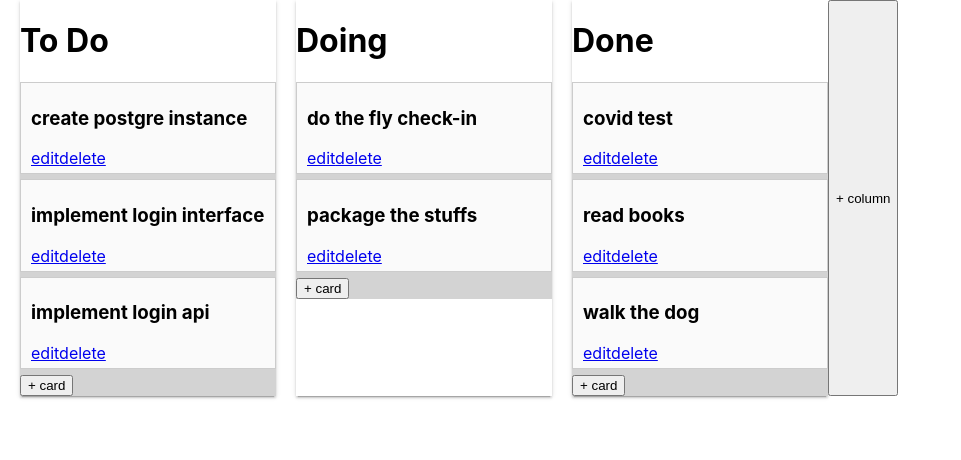
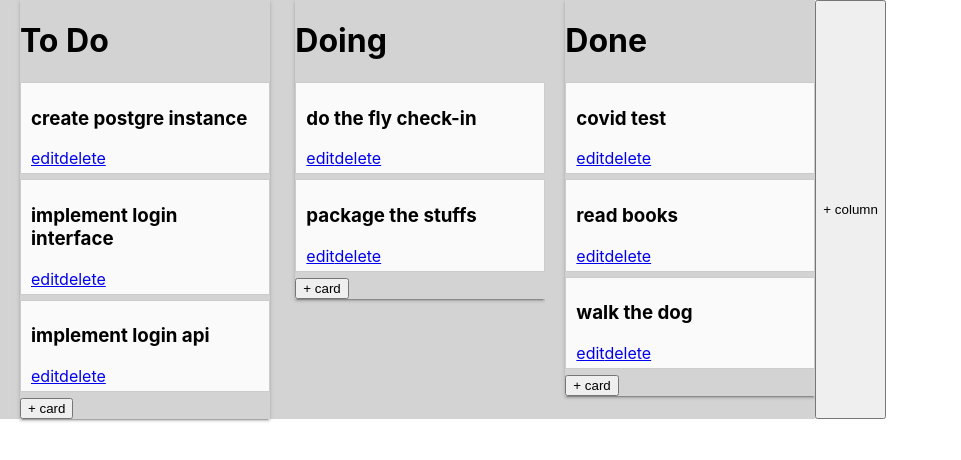
Before and after one commit to ricardotulio/board, a React (Create React App) app: page / in a window 1280 px wide. Shown: the top 460 px of the page, without its empty margins (0-961 px from the left). Built offline with nearby package versions, Linux system fonts and the light colour scheme.

Commit message:
components: bypass properties to components

```diff
--- a/src/components/DraggableCard/DraggableCard.jsx
+++ b/src/components/DraggableCard/DraggableCard.jsx
@@ -15,7 +15,10 @@ const getItemStyle = (isDragging, draggableStyle) => ({
   ...draggableStyle
 })
 
-const DraggableCard = ({ id, index, title, description }) => (
+const DraggableCard = (props) => {
+  const { id, index } = props
+
+  return (
     <Draggable key={ id } index={ index } draggableId={ id } index={ index }>
       {(provided, snapshot) => (
         <div
@@ -27,10 +30,11 @@ const DraggableCard = ({ id, index, title, description }) => (
             provided.draggableProps.style
           )}
         >
-        <Card key={ index } title={ title } description={ description } />
+          <Card { ...props } />
         </div>
       )}
     </Draggable>
   )
+}
 
 export default DraggableCard
--- a/src/components/DroppableColumn/DroppableColumn.jsx
+++ b/src/components/DroppableColumn/DroppableColumn.jsx
@@ -6,8 +6,10 @@ const getListStyle = isDraggingOver => ({
   background: isDraggingOver ? "lightblue" : "lightgrey",
 })
 
-const DroppableColumn = ({ children, id, title }) => (
-  <Column title={ title }>
+const DroppableColumn = (props) => {
+  const { id, children } = props
+
+  return (
     <Droppable droppableId={ id }>
       {(provided, snapshot) => (
         <div
@@ -15,12 +17,12 @@ const DroppableColumn = ({ children, id, title }) => (
           ref={provided.innerRef}
           style={getListStyle(snapshot.isDraggingOver)}
         >
-        { children }
+        <Column {...props}>{ children }</Column>
         { provided.placeholder }
         </div>
       )}
     </Droppable>
-  </Column>
-)
+  )
+}
 
 export default DroppableColumn
```
Lines whose indentation alone changed are shown as unchanged.
